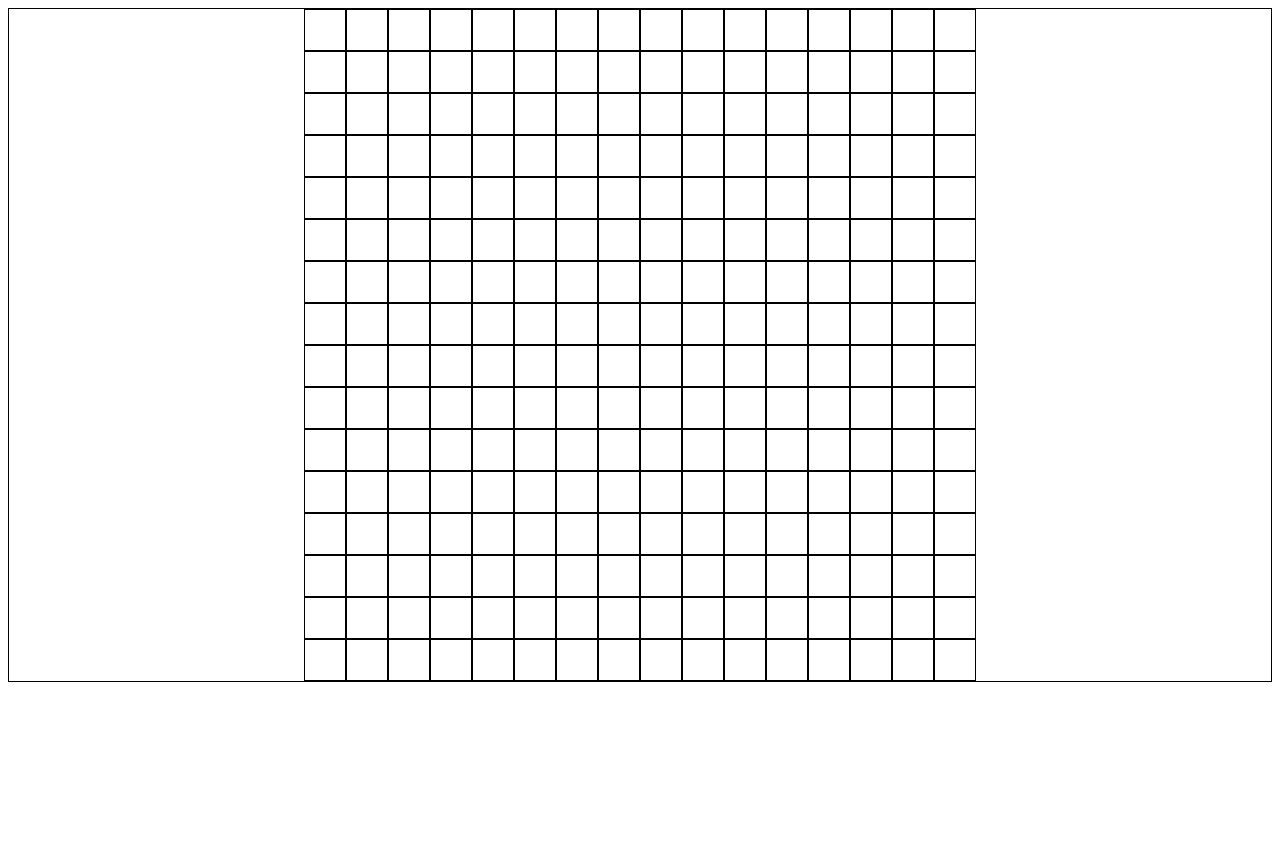
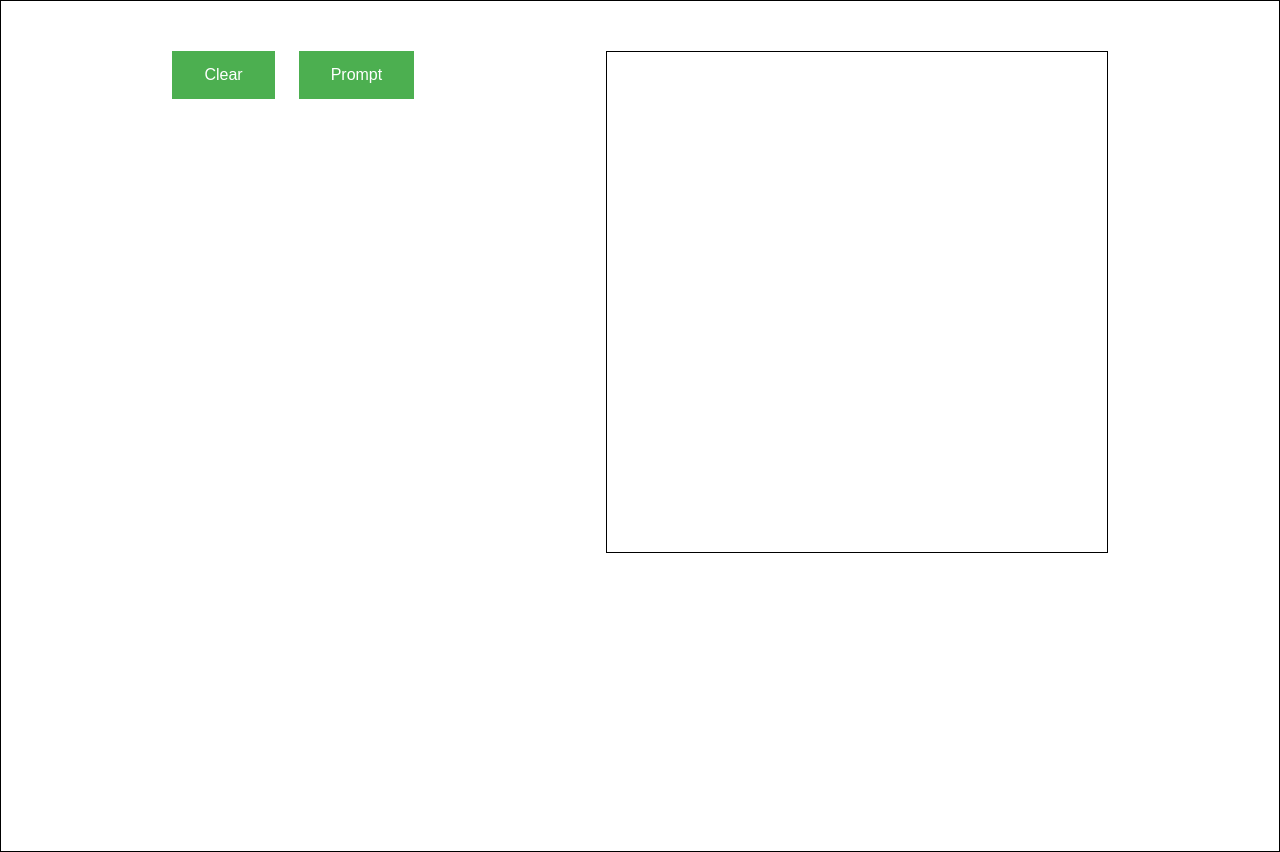
Before and after one commit to Qhub90/Etch-A-Sketch, a plain HTML site: page index.html in a window 1280 px wide. Before the commit the page ends 800 px from the top, so only its background shows below. Drawn offline with Linux system fonts and the light colour scheme.

Commit message:
Added a working reset button Also created a button that takes in a number 1-100 and creates a grid with that number.

```diff
--- a/index.html
+++ b/index.html
@@ -9,9 +9,11 @@
 </head>
 <body>
     <div class="container">
-        <div class="grid">
-
-        </div>
+       <div class="buttons">
+        <button id="clear">Clear</button>
+        <button id="prompt">Prompt</button>
+       </div>
+        <div class="grid"></div>
     </div>
 
 
--- a/script.js
+++ b/script.js
@@ -1,13 +1,44 @@
-let grid = document.querySelector('.grid');
+const grid = document.querySelector(".grid");
+const clearBtn = document.querySelector("#clear");
+const promptBtn = document.querySelector("#prompt");
 
 const colorChange = (e) => {
-    e.target.style.backgroundColor='green'
-    console.log(e.target.style);
-    }
+  e.target.style.backgroundColor = "green";
+};
 
-for(let i = 1; i <= 256; i ++){
-    const div = document.createElement('div');
-    div.addEventListener('click', colorChange)
+const createGrid = (x) => {
+  let squaredPixel = x * x;
+
+  for (let i = 1; i <= squaredPixel; i++) {
+    const div = document.createElement("div");
+    div.addEventListener("mouseover", colorChange);
     grid.appendChild(div);
+  }
 
-}
+  grid.style.gridTemplateColumns = `repeat(${x}, 1fr)`;
+  grid.style.gridTemplateRows = `repeat(${x}, 1fr)`;
+};
+
+const reset = () => {
+  const sketchPad = document.querySelectorAll("div.grid > div");
+  for (let pixel of sketchPad) {
+    pixel.style.backgroundColor = "white";
+  }
+};
+
+clearBtn.addEventListener("click", reset);
+
+const gridSize = () => {
+  let input = prompt("Grid Size");
+
+  if (input > 100) {
+    return console.log("Too big");
+  } else {
+    grid.innerHTML = "";
+    createGrid(input);
+  }
+};
+
+promptBtn.addEventListener("click", gridSize);
+
+createGrid(16);
--- a/style.css
+++ b/style.css
@@ -1,22 +1,44 @@
+html,
+body {
+    margin: 0px;
+    height: 100%;
+
+}
+
+
 .container {
     display: flex;
-    justify-content: center;
+    justify-content: space-evenly;
     border: 1px solid #000000;
+    height: 100%;
+    padding-top: 50px;
 
+}
+
+button{
+    background-color: #4CAF50; /* Green */
+    border: none;
+    color: white;
+    padding: 15px 32px;
+    text-align: center;
+    text-decoration: none;
+    display: inline-block;
+    font-size: 16px;
+    margin-right: 20px;
 }
 
 .grid{
     display: grid;
     grid-template-columns: repeat(16, 1fr);
+    grid-template-rows: repeat(16, 1fr);
+    height: 500px;
+    width: 500px;
+        border: 1px solid #000000;
+
 
 }
 
 .grid div{
-    border: 1px solid #000000;
-    flex: 0 0 auto;
-    width: 10px;
-    height: 10px;
-    text-align: center;
-    padding: 15px;
+    /* border: 1px solid #000000; */
 
 }
```
